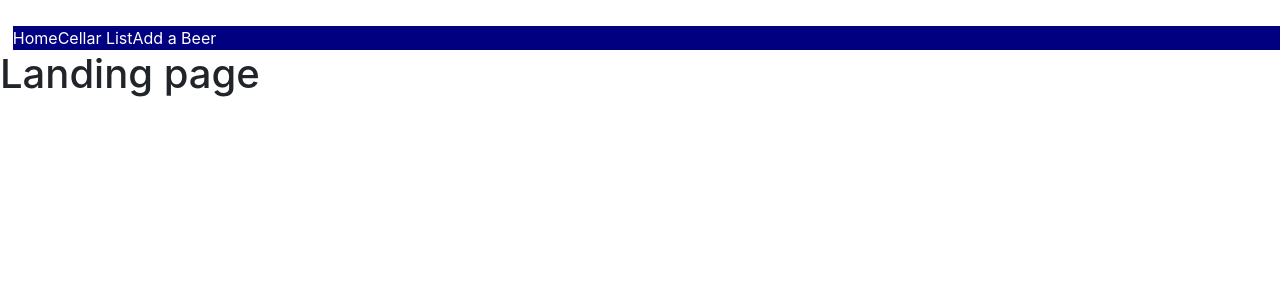
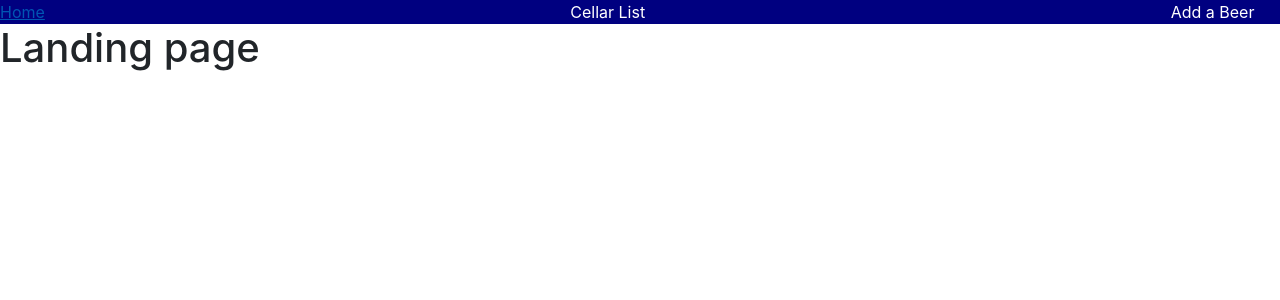
Before and after one commit to Saul-Ordonez/cellar_management, a React (Create React App) app: page /newbeer in a window 1280 px wide. Shown: the top 300 px of the page. Built offline with nearby package versions, Linux system fonts and the light colour scheme.

Commit message:
add more styling to navbar

```diff
--- a/src/components/NavBar.css
+++ b/src/components/NavBar.css
@@ -1,13 +1,19 @@
 .navBarStyle {
-  margin-top: 2%;
-  margin-left: 1%;
   background-color: navy;
+  text-align: center;
 }
 
 .homeLink {
   color: white;
+  float: left;
 }
 
-.centerLink {
+.listLink {
   color: white;
 }
+
+.newBeerLink {
+  color: white;
+  float: right;
+  margin-right: 2%;
+}
--- a/src/components/NavBar.jsx
+++ b/src/components/NavBar.jsx
@@ -8,8 +8,8 @@ function NavBar() {
     <div>
     <div class='navBarStyle'>
     <Link class='homeLink' to='/'>Home</Link>
-    <Link class='centerLink' to='/beerlist'>Cellar List</Link>
-    <Link class='centerLink' to='/newbeer'>Add a Beer</Link>
+    <Link class='listLink' to='/beerlist'>Cellar List</Link>
+    <Link class='newBeerLink' to='/newbeer'>Add a Beer</Link>
     </div>
     </div>
   );
```
